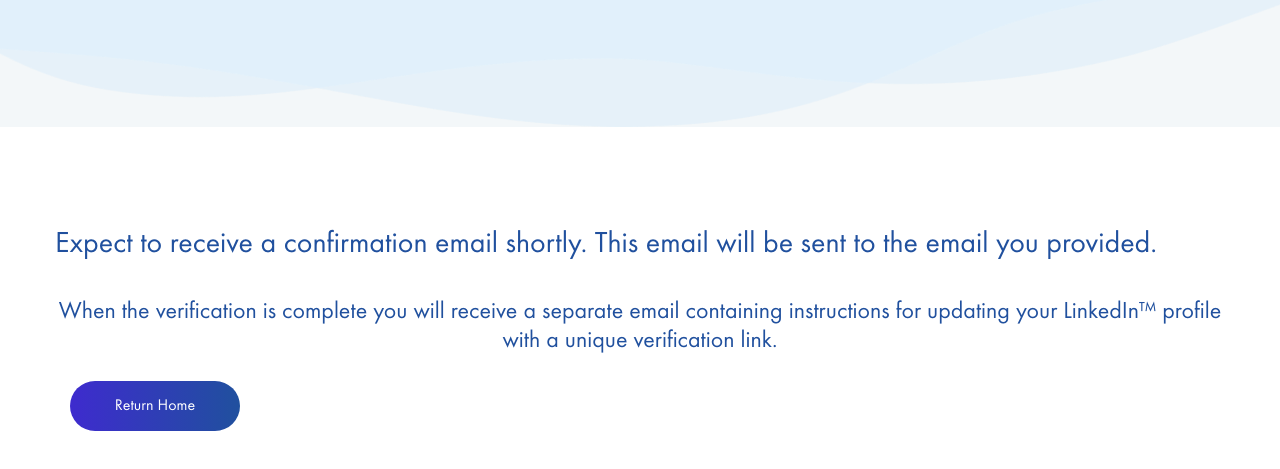
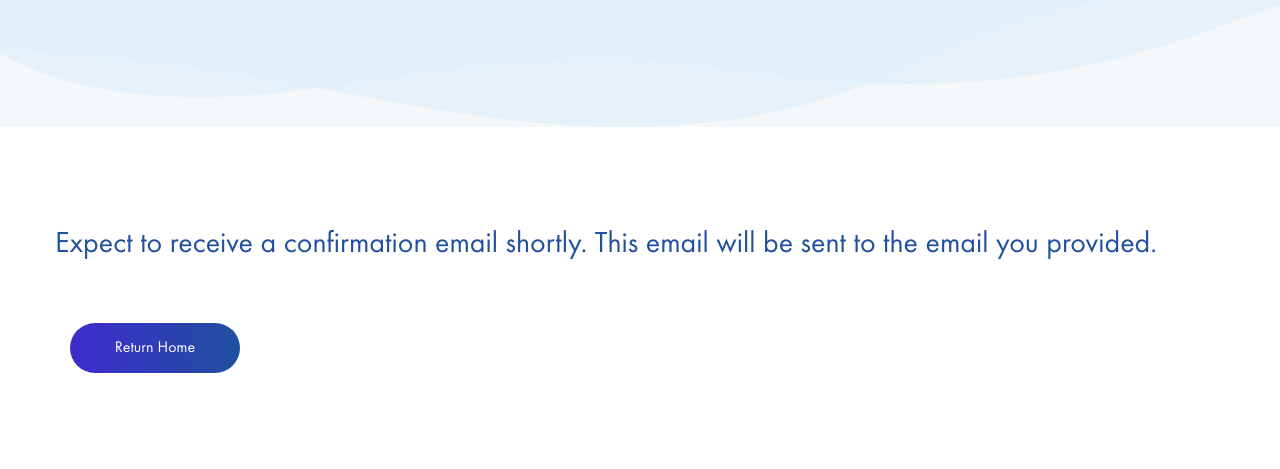
Before and after one commit to DavidRichardAlexander/ZS_frontend, a plain HTML site: page thank_you.html in a window 1280 px wide. Shown: the part 173-642 px from the top of the page. Drawn offline with Linux system fonts and the light colour scheme.

Commit message:
Update thank_you.html

```diff
--- a/thank_you.html
+++ b/thank_you.html
@@ -63,7 +63,6 @@
 		<div class="container">
 			<div class="row">
 				<h3 align="center">Expect to receive a confirmation email shortly. This email will be sent to the email you provided.</h3> <br><br><br>
-				<h4 align="center">When the verification is complete you will receive a separate email containing instructions for updating your LinkedIn&trade; profile with a unique verification link.</h4>
 			</div>
 			<a href="/"> <button class="site-btn sb-gradients mt-4">Return Home</button> </a>
 		</div>
```
